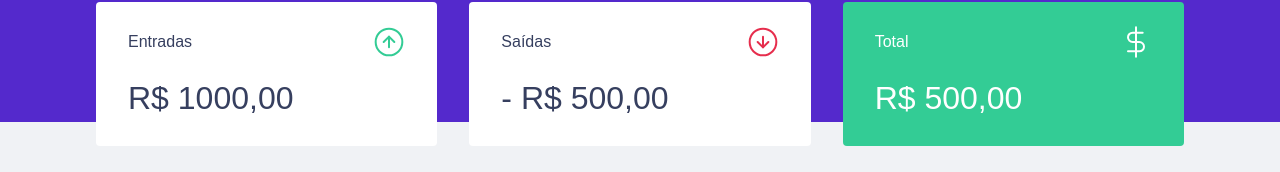
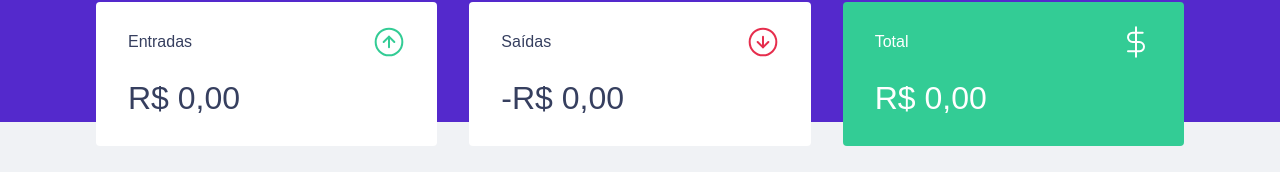
Before and after one commit to gpmarchi/ignite-dt-money, a React (Create React App) app: page / in a window 1280 px wide. Shown: the part 150-322 px from the top of the page. Built offline with nearby package versions, Linux system fonts and the light colour scheme; no server answers; the HTML template or start-up script is replaced by a standard one; what miragejs would draw is missing.

Commit message:
feat: Calculate summary totals

```diff
--- a/src/components/Summary/index.tsx
+++ b/src/components/Summary/index.tsx
@@ -9,6 +9,22 @@
 export function Summary() {
 	const { transactions } = useContext(TransactionsContext);
 
+	const summary = transactions.reduce((accumulator, transaction) => {
+		if (transaction.type === 'deposit') {
+			accumulator.deposits += transaction.value;
+			accumulator.total += transaction.value;
+		} else {
+			accumulator.withdrawals += transaction.value;
+			accumulator.total -= transaction.value;
+		}
+
+		return accumulator;
+	}, {
+		deposits: 0,
+		withdrawals: 0,
+		total: 0,
+	});
+
 	return (
 		<Container>
 			<div>
@@ -16,21 +32,37 @@
 					<p>Entradas</p>
 					<img src={incomeImg} alt="Entradas" />
 				</header>
-				<strong>R$ 1000,00</strong>
+				<strong>
+					{new Intl.NumberFormat('pt-BR', {
+						style: 'currency',
+						currency: 'BRL'
+					}).format(summary.deposits)}
+				</strong>
 			</div>
 			<div>
 				<header>
 					<p>Saídas</p>
 					<img src={outcomeImg} alt="Saídas" />
 				</header>
-				<strong>- R$ 500,00</strong>
+				<strong>
+					-
+					{new Intl.NumberFormat('pt-BR', {
+						style: 'currency',
+						currency: 'BRL'
+					}).format(summary.withdrawals)}
+				</strong>
 			</div>
 			<div className="highlight-background">
 				<header>
 					<p>Total</p>
 					<img src={totalImg} alt="Total" />
 				</header>
-				<strong>R$ 500,00</strong>
+				<strong>
+					{new Intl.NumberFormat('pt-BR', {
+						style: 'currency',
+						currency: 'BRL'
+					}).format(summary.total)}
+				</strong>
 			</div>
 		</Container>
 	)
```
